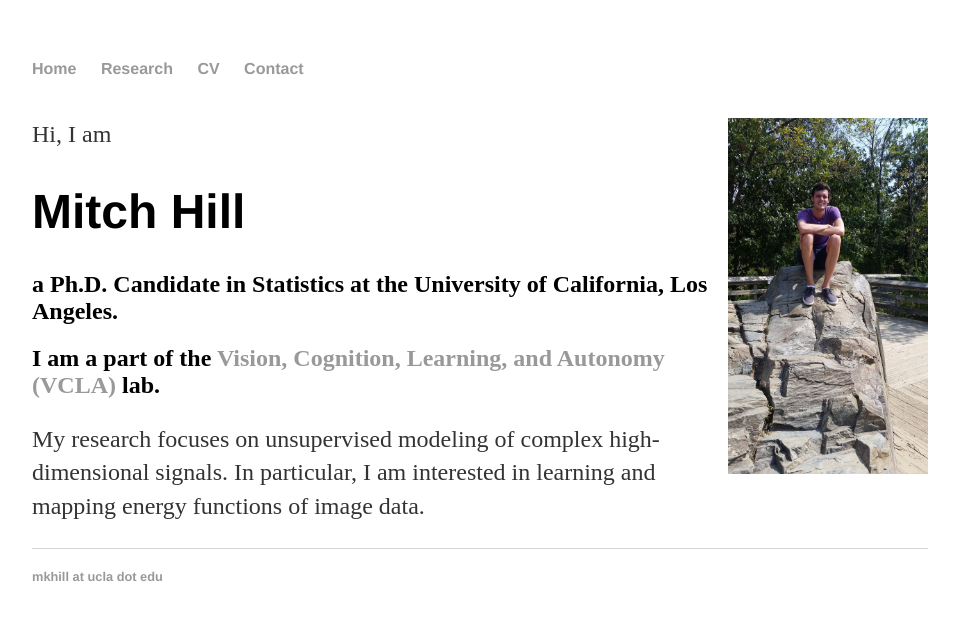
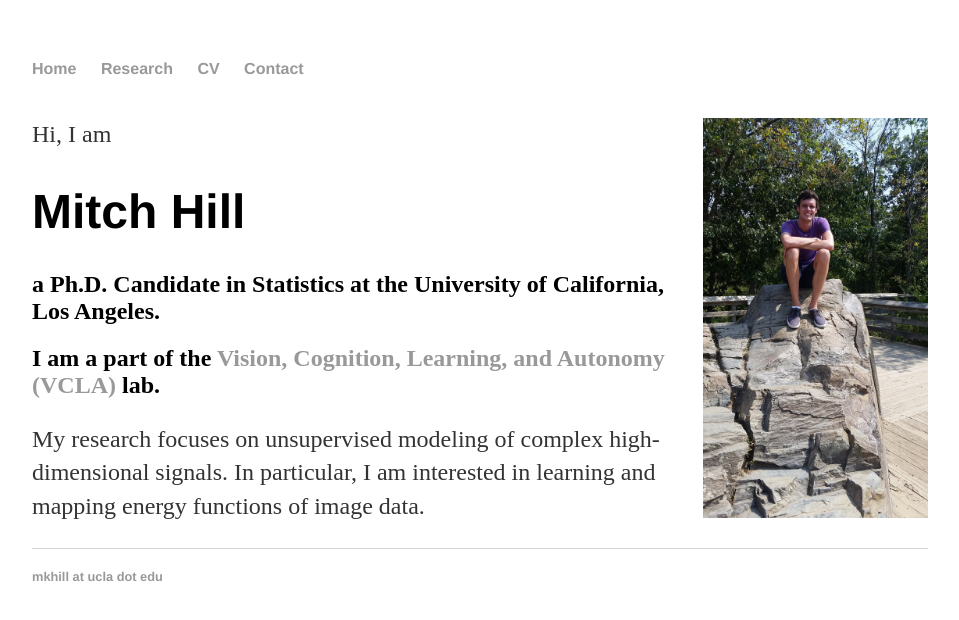
Before and after one commit to point0bar1/point0bar1.github.io, a Jekyll site: the page built from index.html, in a window 1280 px wide. Shown: the top 620 px of the page, without its empty margins (160-1119 px from the left). Built offline with Jekyll 4.4.1, drawn with Linux system fonts in a browser that asks for light colours.

Commit message:
Update index.html

```diff
--- a/index.html
+++ b/index.html
@@ -3,7 +3,7 @@ layout: default
 title: Mitch Hill (Home)
 ---
 <div class="blurb">
-	<img align="right" src="mitch_web.jpg" width=200>
+	<img align="right" src="mitch_web.jpg" width=225>
 	<p>Hi, I am</p>
 	<h1> Mitch Hill </h1>
 	<h2> a Ph.D. Candidate in Statistics at the University of California, Los Angeles. </h2>
```
